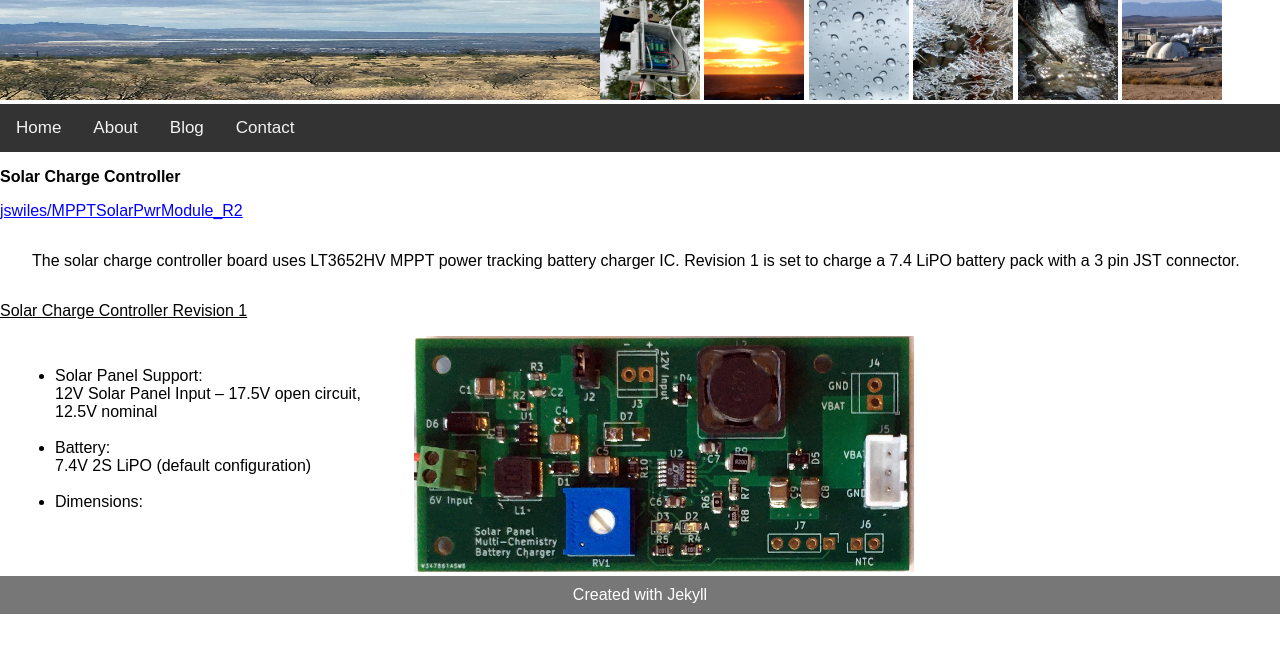
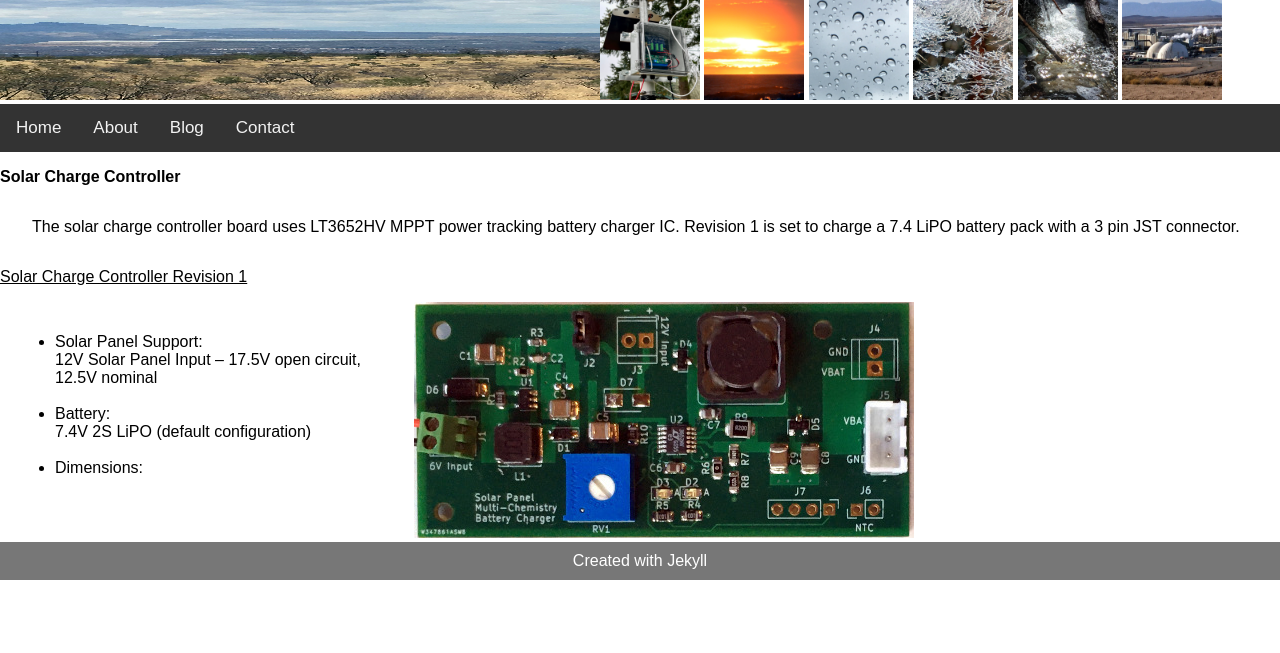
Before and after one commit to jswiles/jswiles.github.io, a Jekyll site: the page built from _pages/solcon.markdown, in a window 1280 px wide. Shown: the top 653 px of the page. Built offline with Jekyll 4.4.1, drawn with Linux system fonts in a browser that asks for light colours.

```diff
--- a/_pages/solcon.markdown
+++ b/_pages/solcon.markdown
@@ -20,8 +20,6 @@
 </style>
 
   <p> <b> Solar Charge Controller </b> </p>
-
-  <a style="color:blue;" href="/solcon" {% if page.title == "Solar Charger" %}class="active-page"{% endif %}>jswiles/MPPTSolarPwrModule_R2</a>
 
   <div class="row">
       <section>
```
